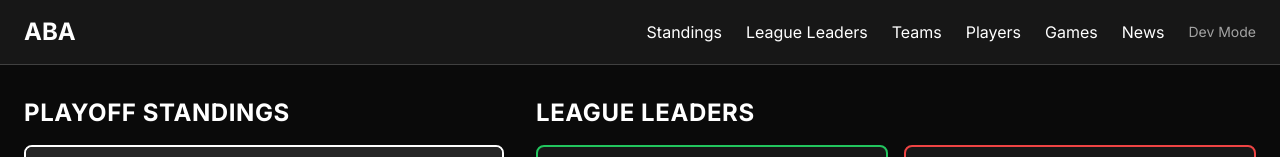
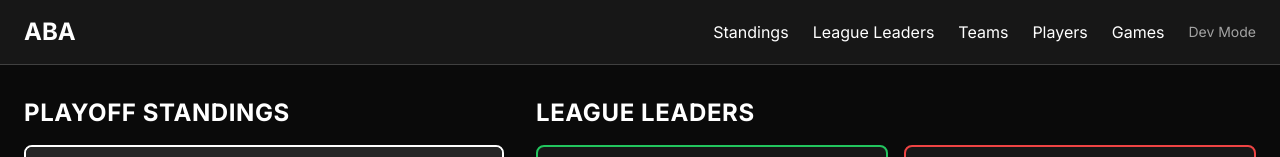
Before and after one commit to TheActualGYT/aba-league, a Next.js app in the folder league-site/: page / in a window 1280 px wide. Shown: the top 157 px of the page. Built offline with nearby package versions, Linux system fonts and the light colour scheme; no server answers; the database is empty.

Commit message:
Remove News from nav

```diff
--- a/league-site/src/app/layout.tsx
+++ b/league-site/src/app/layout.tsx
@@ -29,7 +29,6 @@ export default function RootLayout({
               <Link href="/teams" className="hover:text-neutral-300">Teams</Link>
               <Link href="/players" className="hover:text-neutral-300">Players</Link>
               <Link href="/games" className="hover:text-neutral-300">Games</Link>
-              <Link href="/news" className="hover:text-neutral-300">News</Link>
               <span className="text-sm text-neutral-400">Dev Mode</span>
             </div>
           </div>
```
